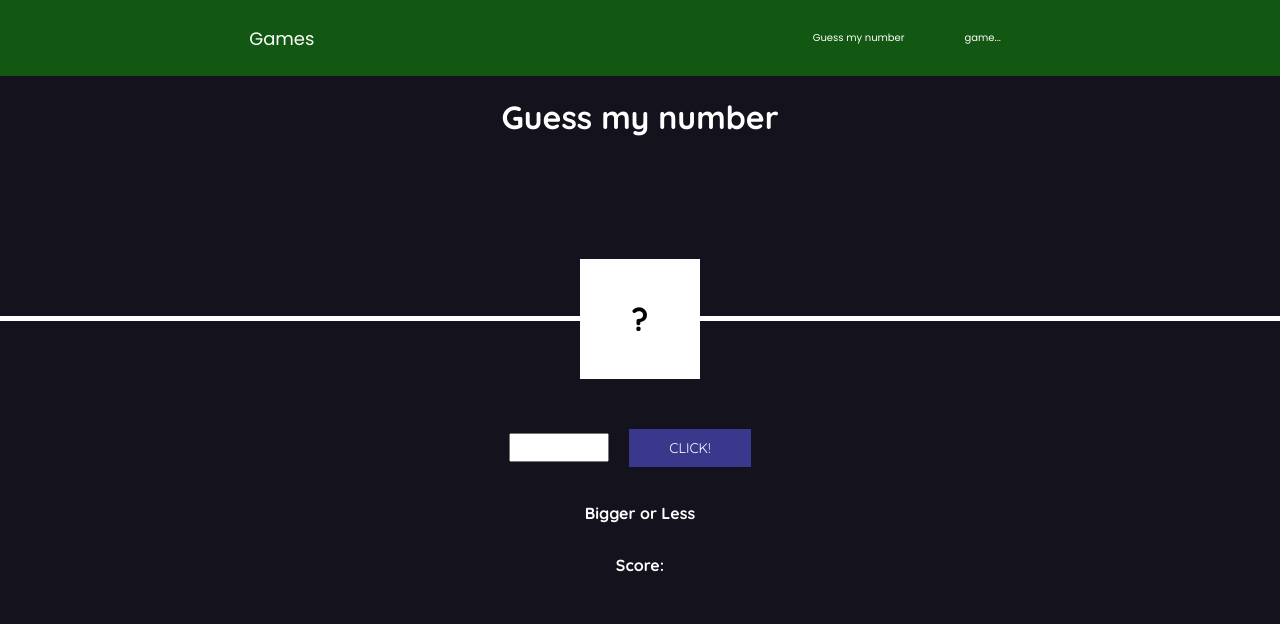
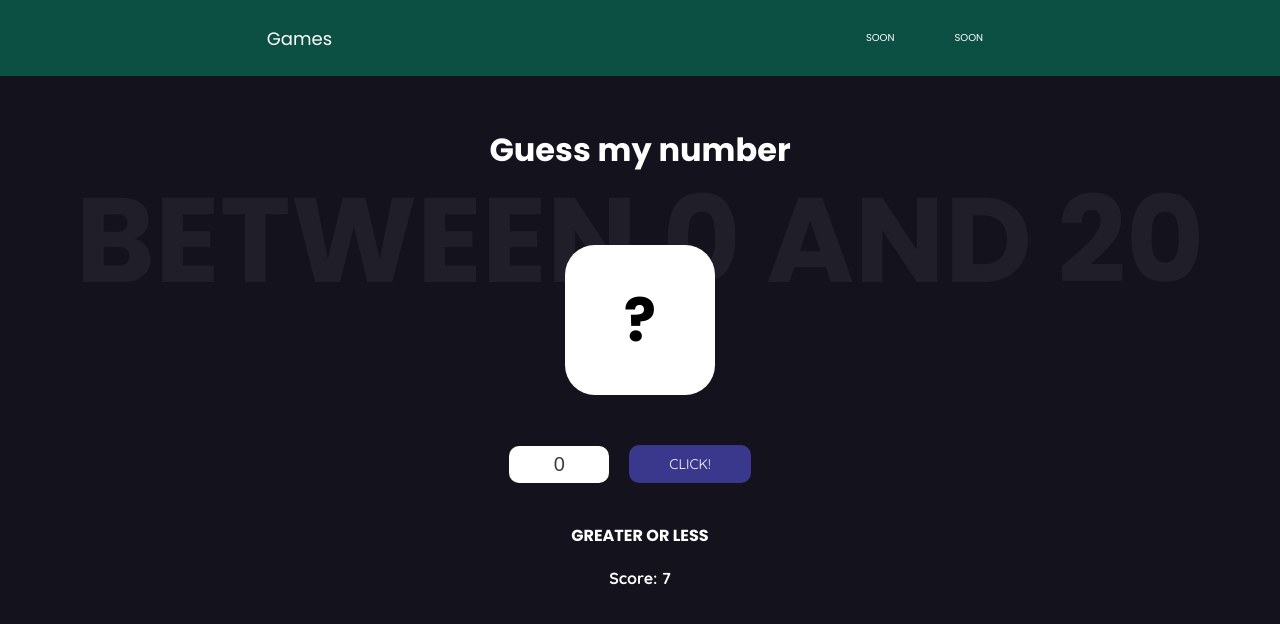
Before and after one commit to DmytroBaturin/Guess-my-Number, a plain HTML site: page html.html in a window 1280 px wide. Drawn offline with Linux system fonts and the light colour scheme.

Commit message:
best version

```diff
--- a/css.css
+++ b/css.css
@@ -1,12 +1,15 @@
 @import url('https://fonts.googleapis.com/css2?family=Fira+Sans:wght@200;300;400&family=Poppins:ital,wght@0,100;0,200;0,300;0,400;0,500;0,600;0,700;0,800;0,900;1,100;1,200;1,300;1,400;1,500;1,600;1,700;1,800;1,900&family=Quicksand:wght@300;400;500;600;700&display=swap');
+html{
+}
 body{
+    overflow: hidden;
     margin: 0px;
     padding: 0px;
     background-color: #14121c;
     color: white;
 }
 .header{
-    background-color: #125712;
+    background-color: #0b5042;
     justify-content: space-around;
     display: flex;
     font-family: Poppins;
@@ -32,9 +35,10 @@ body{
 
 }
 .main_text{
+    margin-top: 50px;
     justify-content: center;
     display: flex;
-    font-family: Quicksand;
+    font-family: Poppins;
 }
 main{
     flex-direction: column;
@@ -43,8 +47,12 @@ main{
     font-family: Quicksand;
 }
 .value_q{
-    width: 120px;
-    height: 120px;
+    overflow: hidden;
+    font-size: 30px;
+    font-family: Poppins;
+    border-radius: 20%;
+    width: 150px;
+    height: 150px;
     color: black;
     display: flex;
     align-items: center;
@@ -52,19 +60,10 @@ main{
     margin: auto;
     background-color: white;
 }
-.value_q::before{
-    z-index: -1;
-    content: "";
-    height: 5px;
-    width:100%;
-    position: absolute;
-    background-color: white;
- }
 .game{
-    margin-top: 100px;
+    margin-top: 50px;
 }
 .pre_count{
-
 }
 .gues_cont{
     align-items: center;
@@ -73,12 +72,18 @@ main{
     display: flex;
 }
 .gues_cont .inp{
+    color: #3d3d3d;
+    padding: 7px 20px;
+    border-radius: 10px;
+    background-color: rgb(255, 255, 255);
+    border: none;
     outline:none;
     width: 100px;
     font-size: 20px;
     text-align: center;
 }
 .gues_cont button{
+    border-radius: 10px;
     font-family: Quicksand;
     border: none;
     background: rgb(70, 69, 176, 0.76);
@@ -116,6 +121,8 @@ main{
     background-color: rgba(255, 255, 255);
 }
 .hidden{
+    opacity: 0.95;
+    border-radius: 20px;
     box-shadow: 0px 0px 20px rgba(20, 18, 28, 0.48);
     display: none;
 }
@@ -135,5 +142,37 @@ main{
     padding: 10px 20px;
 }
 .win{
+    text-transform: uppercase;
     margin: 0px;
 }
+.pp{
+    margin: 20px;
+    text-transform: uppercase;
+    font-family: Poppins;
+}
+.times{
+    margin: 0px;
+}
+.btnAgain:hover{
+    scale: 1.1;
+    font-size: 13px;
+}
+.btnAgain{
+    transition: scale 0.2s;
+    border: solid black;
+    font-family: Poppins;
+    background-color: rgb(0,0,0,0);
+    border-radius: 20px;
+}
+.background{
+    text-transform: uppercase;
+    font-family: Poppins;
+    position: absolute;
+    opacity: 0.05;
+    z-index: -3;
+    top: 20%;
+    font-size: 120px;
+    min-width: max-content;
+    left: 50%;
+    transform: translate(-50%, -50%);
+}
--- a/html.html
+++ b/html.html
@@ -1,5 +1,6 @@
 <html>
 <head>
+    <link href="cursor.css.css" rel="stylesheet">
   <link href="css.css" rel="stylesheet">
 </head>
 <body>
@@ -7,32 +8,32 @@
 
     <div class="grid">
     <h1 class="win">You WIN</h1>
-        <p class="attempt">atthem</p>
+        <p class="attempt">attempt</p>
     <button class="btnAgain">Again</button>
     </div>
 </div>
   <div class="header">
       <a class="logo">Games</a>
       <div class="links">
-          <div class="link">Guess my number</div>
-          <div class="link">game...</div>
+          <div class="link">SOON</div>
+          <div class="link">SOON</div>
       </div>
   </div>
    <main class="main">
-
+     <h1 class="background">between 0 and 20</h1>
        <h1 class="main_text">Guess my number</h1>
        <div class="game">
-           <div class="value_q">
+           <div id="parent" class="value_q">
                <h1 class="value_q_text">?</h1>
            </div>
            <div>
                <div class="gues_cont_main">
                <div class="gues_cont">
-                   <input value="" class="inp">
+                   <input value="0" class="inp">
                    <button class="btn" id="btn">CLICK!</button>
                </div>
                    <div class="pre_count">
-                       <p class="pp">Bigger or Less</p>
+                       <p class="pp">greater or Less</p>
                        <p class="times">Score: </p>
                    </div>
                </div>
--- a/js.js
+++ b/js.js
@@ -1,4 +1,4 @@
-let score = 5;
+let score = 7;
 let attempts = 0;
 let attempt = document.querySelector('.attempt');
 let scoreText = document.querySelector('.times');
@@ -12,7 +12,7 @@ let windows = document.querySelector('.hidden');
 let main = document.querySelector('main');
 let win = document.querySelector('.win');
 console.log(random);
-
+scoreText.textContent = `Score: ${score}`;
 
 function a() {
     score--;
@@ -37,7 +37,7 @@ function a() {
     }else if(InpValue.value < random){
         attempt.textContent = `Attempt: ${attempts}!`;
         win.textContent = `You LOSE!`;
-        arrow.textContent = `BIGGER`;
+        arrow.textContent = `the number is greater `;
         GuessText.textContent = `${InpValue.value}`;
         console.log(InpValue.value);
     }else if(InpValue.value > random){
@@ -49,7 +49,7 @@ function a() {
     }
 };
 function backGame(){
-    arrow.textContent = `Bigger or Less`;
+    arrow.textContent = `greater or Less`;
     random = Math.floor(Math.random() * 20);
     console.log(random);
     GuessText.textContent="0";
@@ -59,6 +59,7 @@ function backGame(){
     scoreText.textContent = `Score: ${score}`;
 };
 
+
 btn.addEventListener('click', a);
 
 btnAgain.addEventListener('click', backGame);
```
